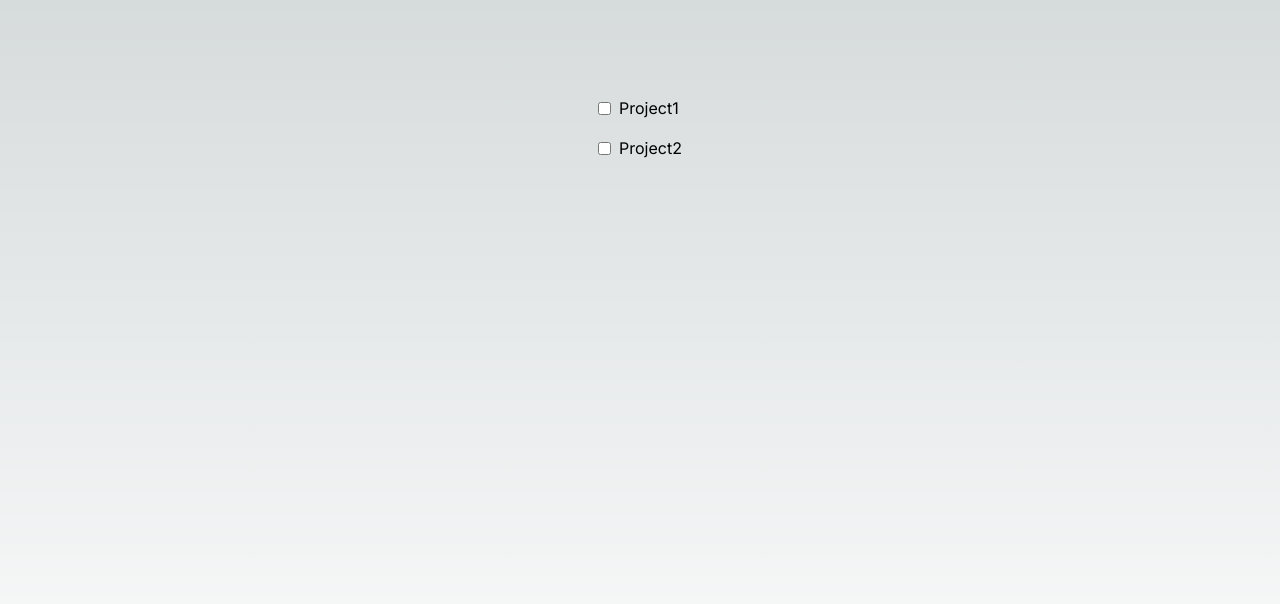
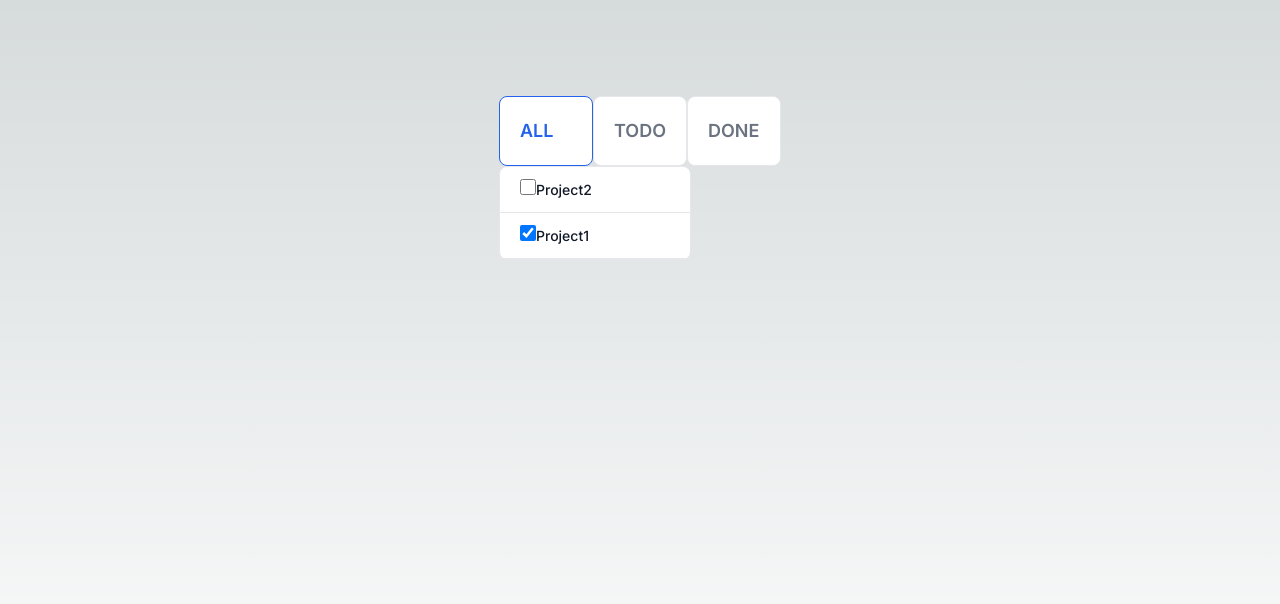
Before and after one commit to Masumi-SHIRAIWA/schedule-from-map, a Next.js app: page / in a window 1280 px wide. Shown: the top 604 px of the page. Built offline with nearby package versions, Linux system fonts and the light colour scheme.

Commit message:
Adding 2 functions, showing projects which are not done and then them which are done already, and filtering projects

```diff
--- a/src/components/Filter.jsx
+++ b/src/components/Filter.jsx
@@ -0,0 +1,39 @@
+import React, {useState} from "react";
+
+
+export const Filter = (props) => {
+    const {selectedFilter, handleFilterChange} = props;
+
+    return (
+        <div>
+            <ul class="grid w-full gap-0 md:grid-cols-3">
+                <li>
+                    <input type="radio" id="projects_filter_ALL" name="projects_filter_ALL" value="ALL" checked={selectedFilter === "ALL"} onChange={() => handleFilterChange("ALL")} class="hidden peer" required />
+                    <label for="projects_filter_ALL" class="inline-flex items-center justify-between w-full p-5 text-gray-500 bg-white border border-gray-200 rounded-lg cursor-pointer dark:hover:text-gray-300 dark:border-gray-700 dark:peer-checked:text-blue-500 peer-checked:border-blue-600 peer-checked:text-blue-600 hover:text-gray-600 hover:bg-gray-100 dark:text-gray-400 dark:bg-gray-800 dark:hover:bg-gray-700">
+                        <div class="block">
+                            <div class="w-full text-lg font-semibold">ALL</div>
+                        </div>
+                    </label>
+                </li>
+                <li>
+                    <input type="radio" id="projects_filter_TODO" name="projects_filter_TODO" value="TODO" checked={selectedFilter === "TODO"} onChange={() => handleFilterChange("TODO")} class="hidden peer"/>
+                    <label for="projects_filter_TODO" class="inline-flex items-center justify-between w-full p-5 text-gray-500 bg-white border border-gray-200 rounded-lg cursor-pointer dark:hover:text-gray-300 dark:border-gray-700 dark:peer-checked:text-blue-500 peer-checked:border-blue-600 peer-checked:text-blue-600 hover:text-gray-600 hover:bg-gray-100 dark:text-gray-400 dark:bg-gray-800 dark:hover:bg-gray-700">
+                        <div class="block">
+                            <div class="w-full text-lg font-semibold">TODO</div>
+                        </div>
+                    </label>
+                </li>
+                <li>
+                    <input type="radio" id="projects_filter_DONE" name="projects_filter_DONE" value="DONE" checked={selectedFilter === "DONE"} onChange={() => handleFilterChange("DONE")} class="hidden peer"/>
+                    <label for="projects_filter_DONE" class="inline-flex items-center justify-between w-full p-5 text-gray-500 bg-white border border-gray-200 rounded-lg cursor-pointer dark:hover:text-gray-300 dark:border-gray-700 dark:peer-checked:text-blue-500 peer-checked:border-blue-600 peer-checked:text-blue-600 hover:text-gray-600 hover:bg-gray-100 dark:text-gray-400 dark:bg-gray-800 dark:hover:bg-gray-700">
+                        <div class="block">
+                            <div class="w-full text-lg font-semibold">DONE</div>
+                        </div>
+                    </label>
+                </li>
+            </ul>
+        </div>
+    )
+}
+
+export default Filter;
--- a/src/components/ProjectList.jsx
+++ b/src/components/ProjectList.jsx
@@ -1,13 +1,14 @@
 import React, { useState } from 'react';
 import ProjectOverview from "@/components/ProjectOverview";
+import Filter from "@/components/Filter";
 
 export const ProjectList = () => {
 
-    const [projects, setProjects] = useState([{key:0, name:"Project1", done:false},{key:1, name:"Project2", done:false}]);
+    const [projects, setProjects] = useState([{key:0, name:"Project1", done:true},{key:1, name:"Project2", done:false}]);
     const [filter, setFilter] = useState("ALL");
 
-    // // テキストファイルからProject一覧を取得する．
-    // const getProjectList = () =>{
+    // // テキストファイルからProject一覧を取得する．いつかはDBで管理
+    // const getProjectListFromText = () =>{
 
     // }
 
@@ -17,24 +18,54 @@ export const ProjectList = () => {
 
     const displayProjects = projects.filter(project => {
         if (filter === "ALL")return true;
-        if (filter === 'TODO') return !project.done;
-        if (filter === 'DONE') return project.done;
+        if (filter === "TODO") return !project.done;
+        if (filter === "DONE") return project.done;
+    }).sort((a, b) => {
+        // filterがALLの場合、project.doneがtrueのものを前にしてソートする
+        if (filter === "ALL") {
+            if (!a.done && b.done) {
+                return -1;
+            } else if (a.done && !b.done) {
+                return 1;
+            } else {
+                return 0;
+            }
+        }
+        return 0; // filterがALL以外の場合はソートしない
     });
 
-    const handleCheck = chekedProject =>{
-        return null;
+
+    const handleCheck = checkedProject =>{
+        // チェックがついたToDoのみ，真偽値(done)を変更
+        const newList = projects.map(project => {
+        if (project.key === checkedProject.key) {
+            project.done = !project.done;
+        }
+        return project;
+        });
+
+        setProjects(newList);
     }
 
     return (
         <div>
             <div>
+                <Filter
+                selectedFilter={filter}
+                handleFilterChange={handleFilterChange}/>
+            </div>
+            <div>
+                <ul class="w-48 text-sm font-medium text-gray-900 bg-white border border-gray-200 rounded-lg dark:bg-gray-700 dark:border-gray-600 dark:text-white">
                     {
                         displayProjects.map(project => (
+                            <li class="w-full border-b border-gray-200 rounded-t-lg dark:border-gray-600">
                                 <ProjectOverview
                                 project={project}
                                 onCheck={handleCheck}/>
+                            </li>
                         ))
                     }
+                </ul>
             </div>
         </div>
     )
--- a/src/components/ProjectOverview.jsx
+++ b/src/components/ProjectOverview.jsx
@@ -9,21 +9,14 @@ export const ProjectOverview = (props) => {
     }
 
     return (
-        <label className="flex items-center mb-4">
-        <input
-            type="checkbox"
-            checked={project.done}
-            onChange={handleChange}
-            className="mr-2"
-        />
-        <span
-            // className={classNames('text-gray-500', {
-            // 'line-through': project.done
-            // })}
-        >
-            {project.name}
-        </span>
-        </label>
+        <div class="flex items-center ps-3">
+
+            <label className="w-full py-3 ms-2 text-sm font-medium text-gray-900 dark:text-gray-300">
+                <input type="checkbox" value="" checked={project.done} onChange={handleChange} class="w-4 h-4 text-blue-600 bg-gray-100 border-gray-300 rounded focus:ring-blue-500 dark:focus:ring-blue-600 dark:ring-offset-gray-700 dark:focus:ring-offset-gray-700 focus:ring-2 dark:bg-gray-600 dark:border-gray-500"/>
+                        {project.name}
+            </label>
+        </div>
+
     )
 
 }
```
Lines whose indentation alone changed are shown as unchanged.
